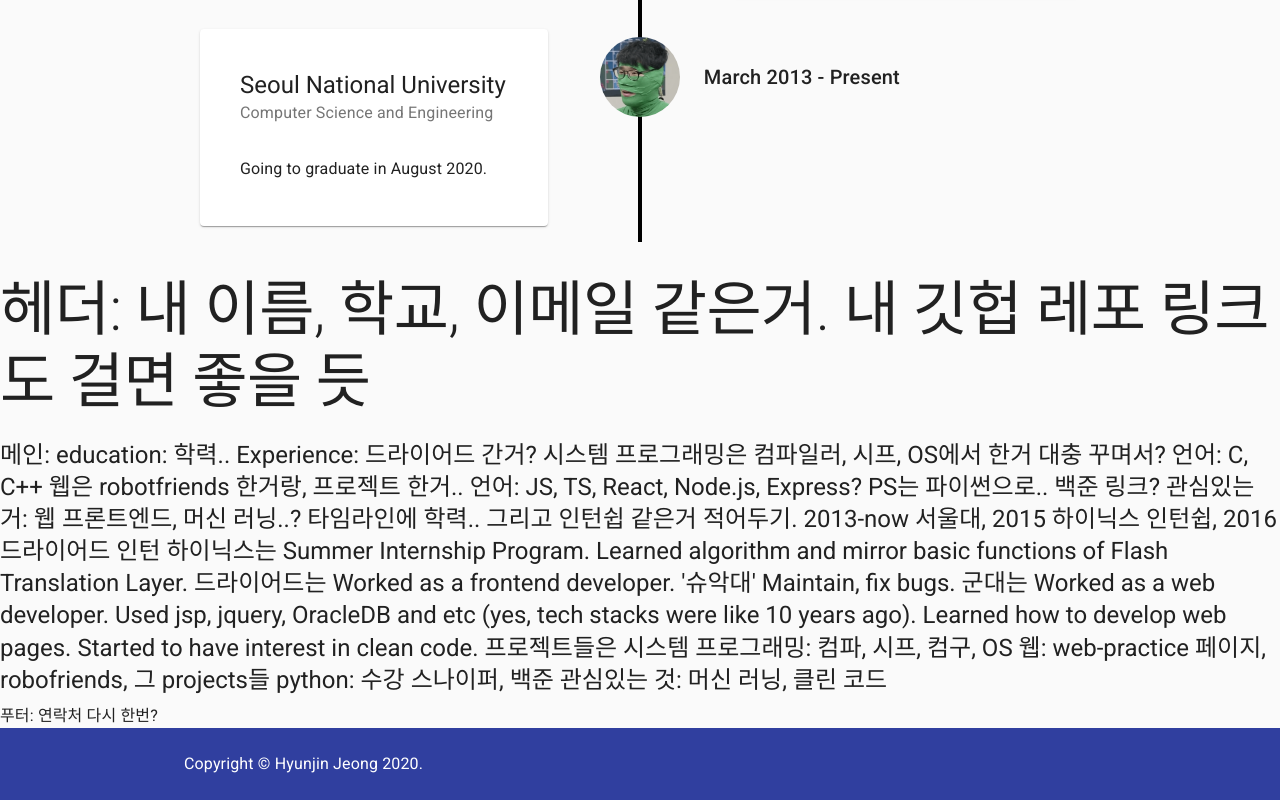
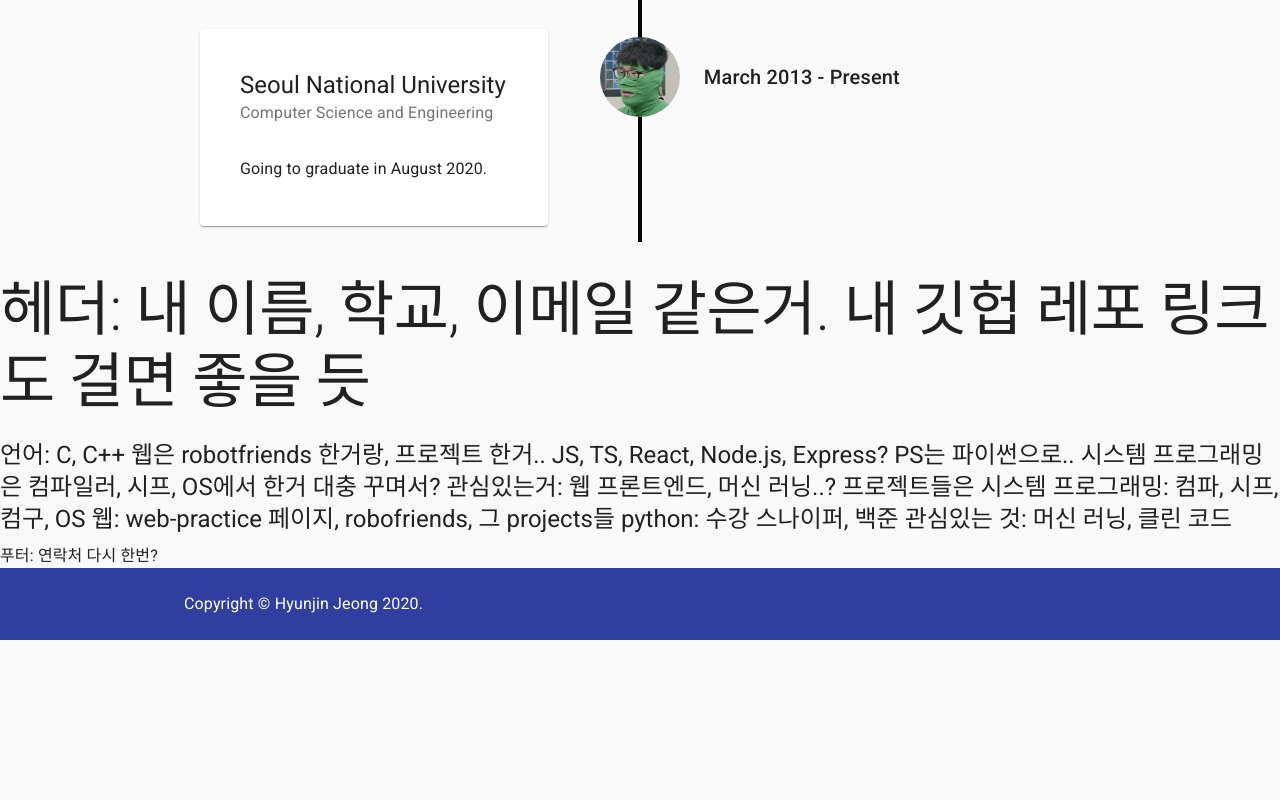
Before and after one commit to hyunjinjeong/hyunjinjeong.github.io, a Gatsby site: page / in a window 1280 px wide. Shown: the part 1369-2169 px from the top of the page. After the commit the page ends 2009 px from the top, so only its background shows below. Built offline with nearby package versions, Linux system fonts and the light colour scheme; Gatsby itself is replaced by a stand-in of ours.

Commit message:
Modify contents

```diff
--- a/src/components/main.tsx
+++ b/src/components/main.tsx
@@ -7,19 +7,16 @@ const Main: React.FC = () => (
       헤더: 내 이름, 학교, 이메일 같은거. 내 깃헙 레포 링크도 걸면 좋을 듯
     </Typography>
     <Typography variant="h5" component="h2" gutterBottom>
-      메인: education: 학력.. Experience: 드라이어드 간거? 시스템 프로그래밍은
-      컴파일러, 시프, OS에서 한거 대충 꾸며서? 언어: C, C++ 웹은 robotfriends
-      한거랑, 프로젝트 한거.. 언어: JS, TS, React, Node.js, Express? PS는
-      파이썬으로.. 백준 링크? 관심있는거: 웹 프론트엔드, 머신 러닝..? 타임라인에
-      학력.. 그리고 인턴쉽 같은거 적어두기. 2013-now 서울대, 2015 하이닉스
-      인턴쉽, 2016 드라이어드 인턴 하이닉스는 Summer Internship Program. Learned
-      algorithm and mirror basic functions of Flash Translation Layer.
-      드라이어드는 Worked as a frontend developer. '슈악대' Maintain, fix bugs.
-      군대는 Worked as a web developer. Used jsp, jquery, OracleDB and etc (yes,
-      tech stacks were like 10 years ago). Learned how to develop web pages.
-      Started to have interest in clean code. 프로젝트들은 시스템 프로그래밍:
+      {`언어: C, C++ 웹은 robotfriends
+      한거랑, 프로젝트 한거.. JS, TS, React, Node.js, Express? PS는 파이썬으로.. 시스템 프로그래밍은
+      컴파일러, 시프, OS에서 한거 대충 꾸며서? `}
+      {`관심있는거: 웹 프론트엔드, 머신 러닝..? 프로젝트들은 시스템 프로그래밍:
       컴파, 시프, 컴구, OS 웹: web-practice 페이지, robofriends, 그 projects들
-      python: 수강 스나이퍼, 백준 관심있는 것: 머신 러닝, 클린 코드
+      python: 수강 스나이퍼, 백준
+      `}
+      {`관심있는
+      것: 머신 러닝, 클린 코드
+      `}
     </Typography>
     <Typography>푸터: 연락처 다시 한번?</Typography>
   </>
```
